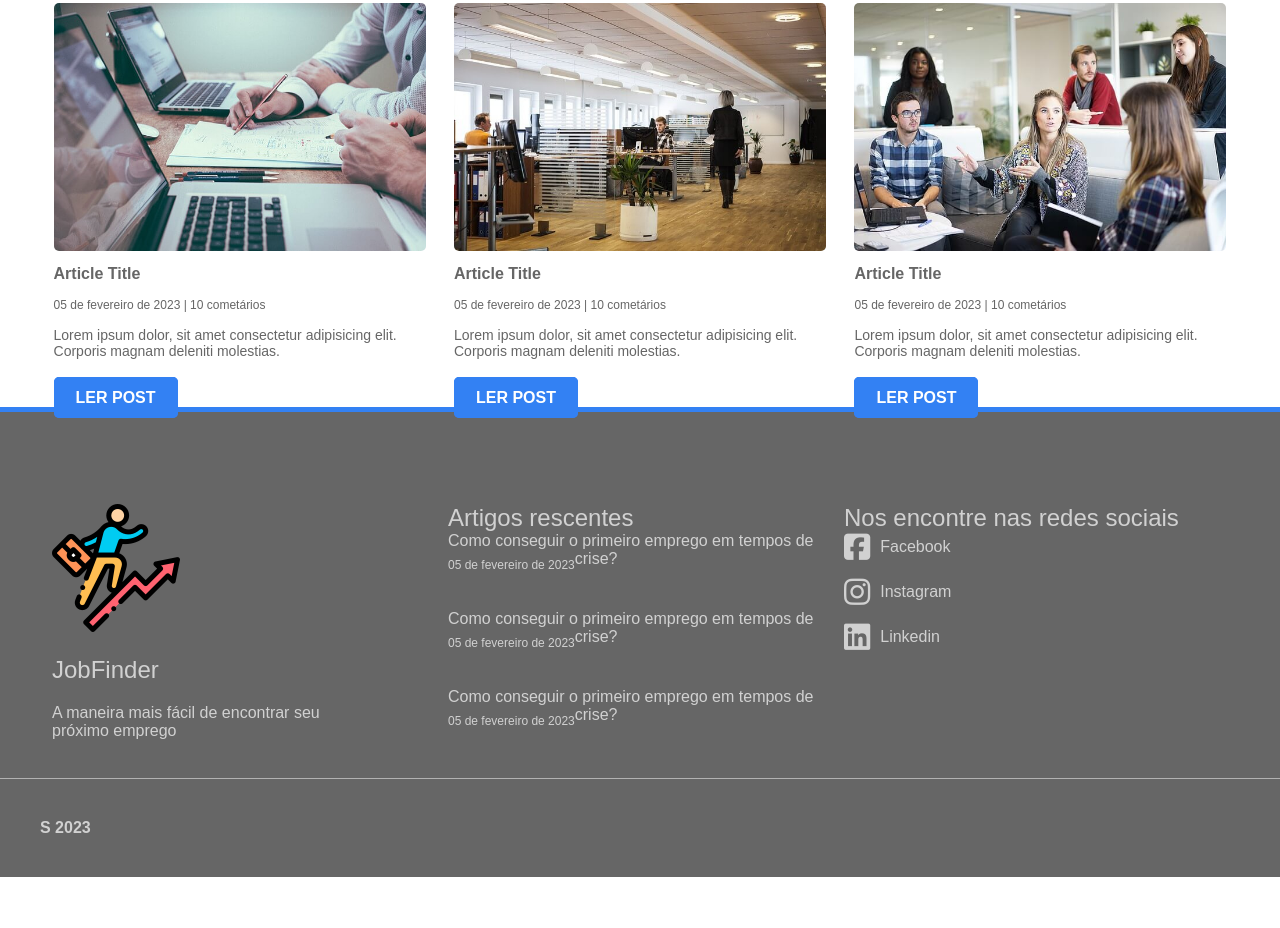
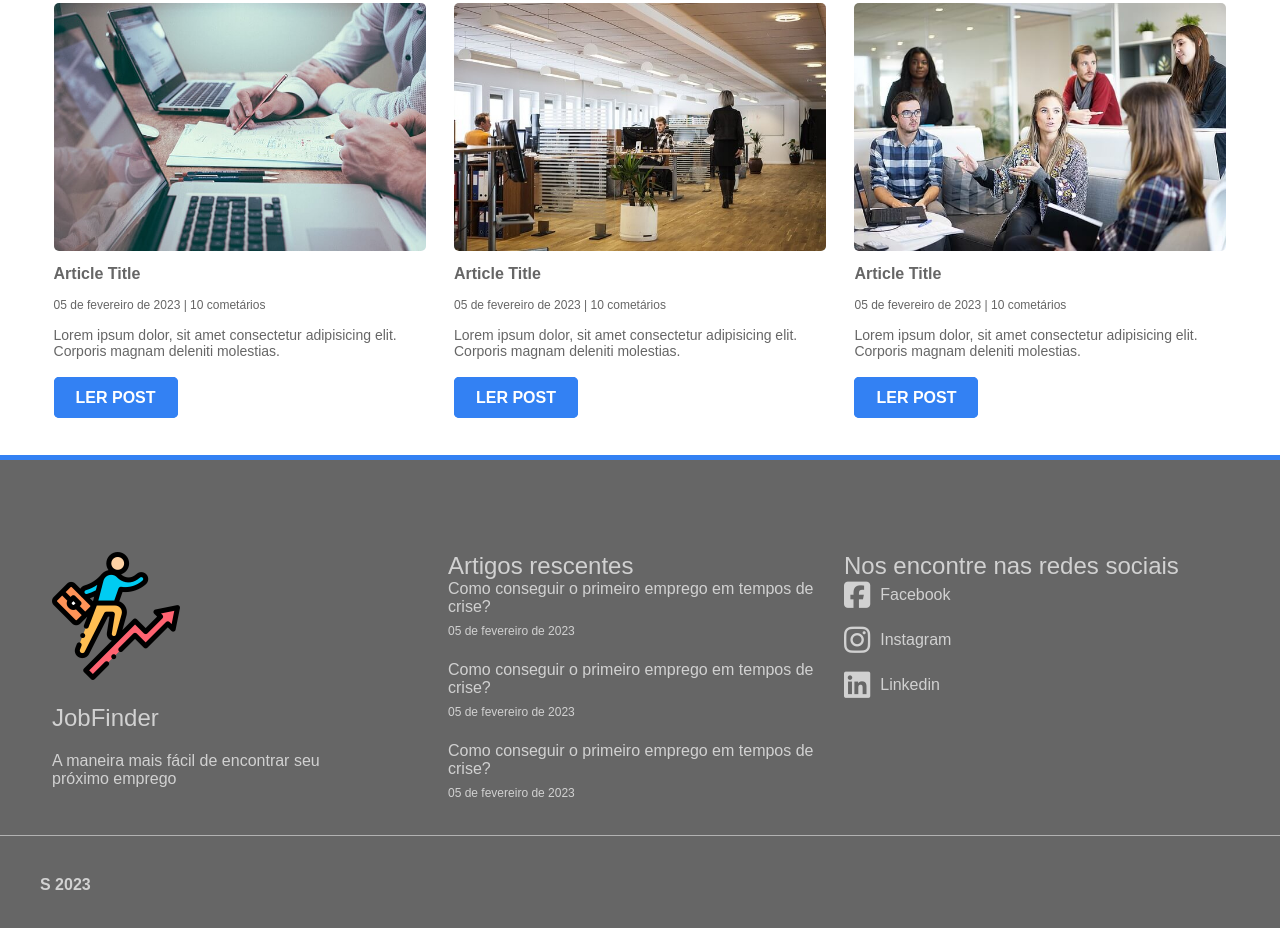
Before and after one commit to thiagosan593/JobFinder, a plain HTML site: page index.html in a window 1280 px wide. Shown: the part 3955-4883 px from the top of the page. Before the commit the page ends 4832 px from the top, so only its background shows below. Drawn offline with Linux system fonts and the light colour scheme.

Commit message:
correção

```diff
--- a/css/style.css
+++ b/css/style.css
@@ -500,6 +500,7 @@ nav::after {
 /*Footer*/
 
 footer {
+    margin-top: 3em;
     background-color: #666;
     padding:  5em 0;
     padding-bottom: 40px;
@@ -573,7 +574,7 @@ footer .wrapper:after{
     width: 80%;
 }
 
-.footer-lis.footer-article-list span{
+.footer-list.footer-article-list span{
     display: block;
     float: none;
 }
```
